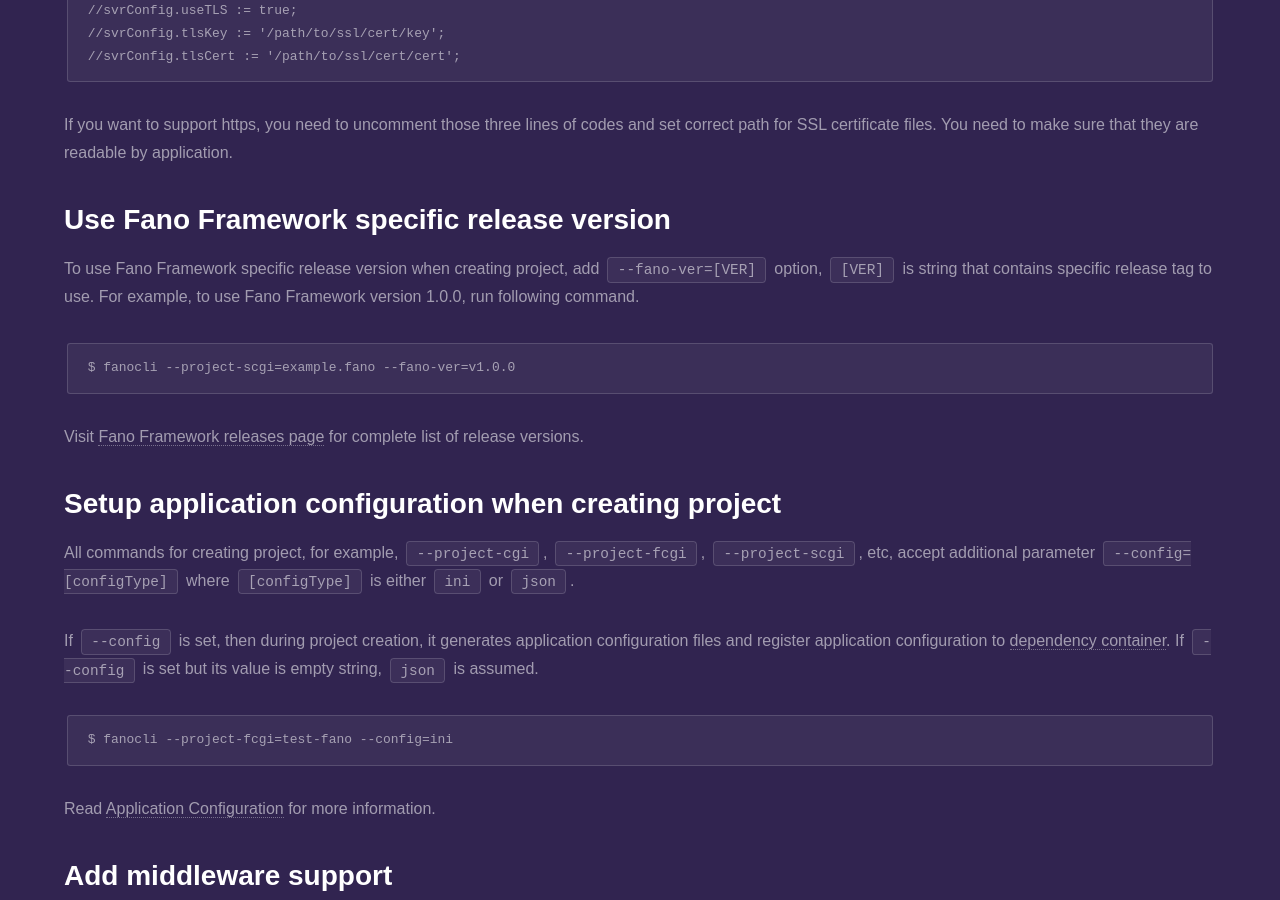
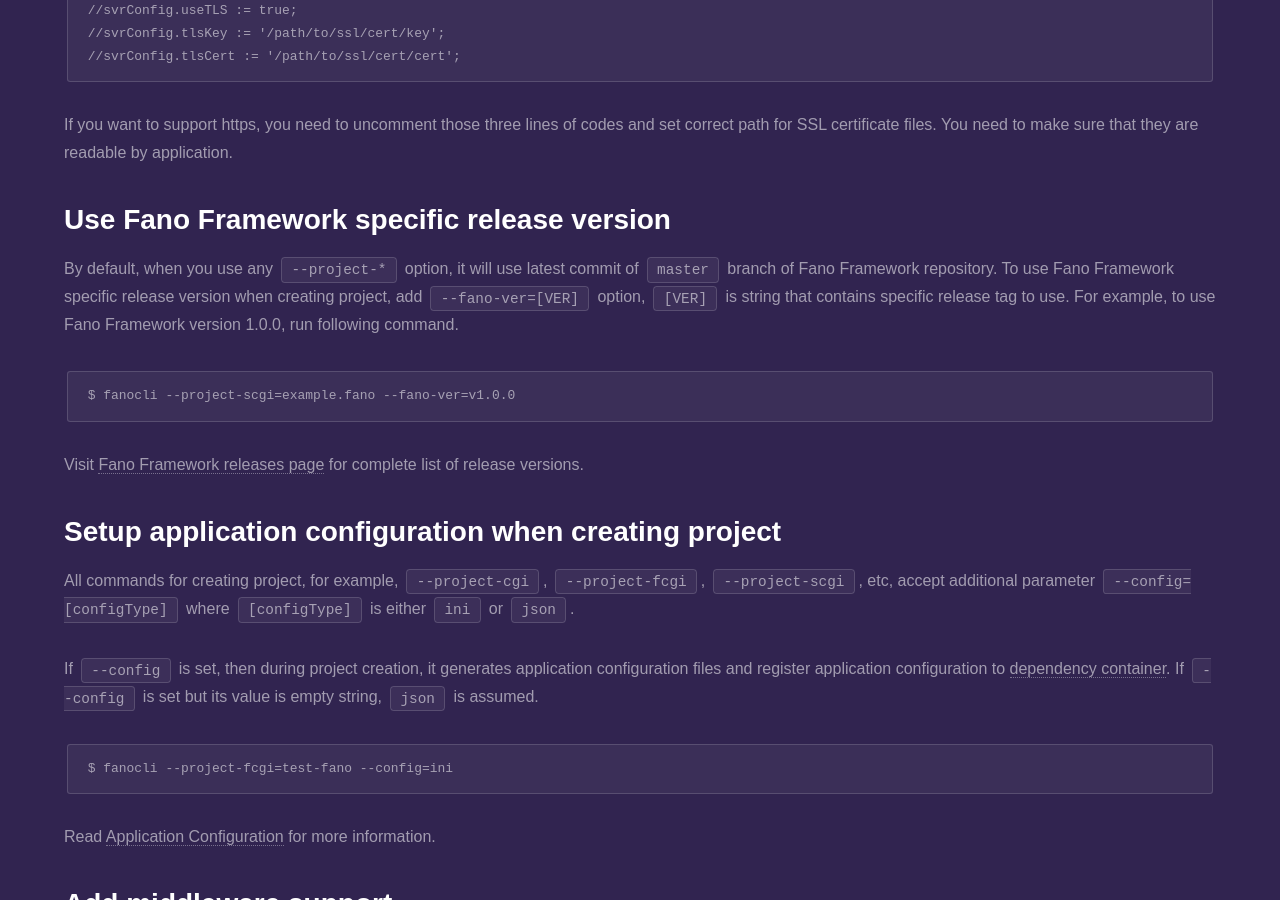
Before and after one commit to fanoframework/fanoframework.github.io, a Jekyll site: the page built from scaffolding-with-fano-cli/creating-project/index.md, in a window 1280 px wide and 900 px high, scrolled down 3234 px. Built offline with Jekyll 4.4.1, drawn with Linux system fonts in a browser that asks for light colours; our own code applies the rules of GitHub Pages for plain Markdown files.

Commit message:
explain about default behavior of project creation

````diff
--- a/scaffolding-with-fano-cli/creating-project/index.md
+++ b/scaffolding-with-fano-cli/creating-project/index.md
@@ -128,7 +128,7 @@
 
 ## <a name="use-fano-framework-specific-release-version"></a>Use Fano Framework specific release version
 
-To use Fano Framework specific release version when creating project, add `--fano-ver=[VER]` option, `[VER]` is string that contains specific release tag to use. For example, to use Fano Framework version 1.0.0, run following command.
+By default, when you use any `--project-*` option, it will use latest commit of `master` branch of Fano Framework repository. To use Fano Framework specific release version when creating project, add `--fano-ver=[VER]` option, `[VER]` is string that contains specific release tag to use. For example, to use Fano Framework version 1.0.0, run following command.
 
 ```
 $ fanocli --project-scgi=example.fano --fano-ver=v1.0.0
````
